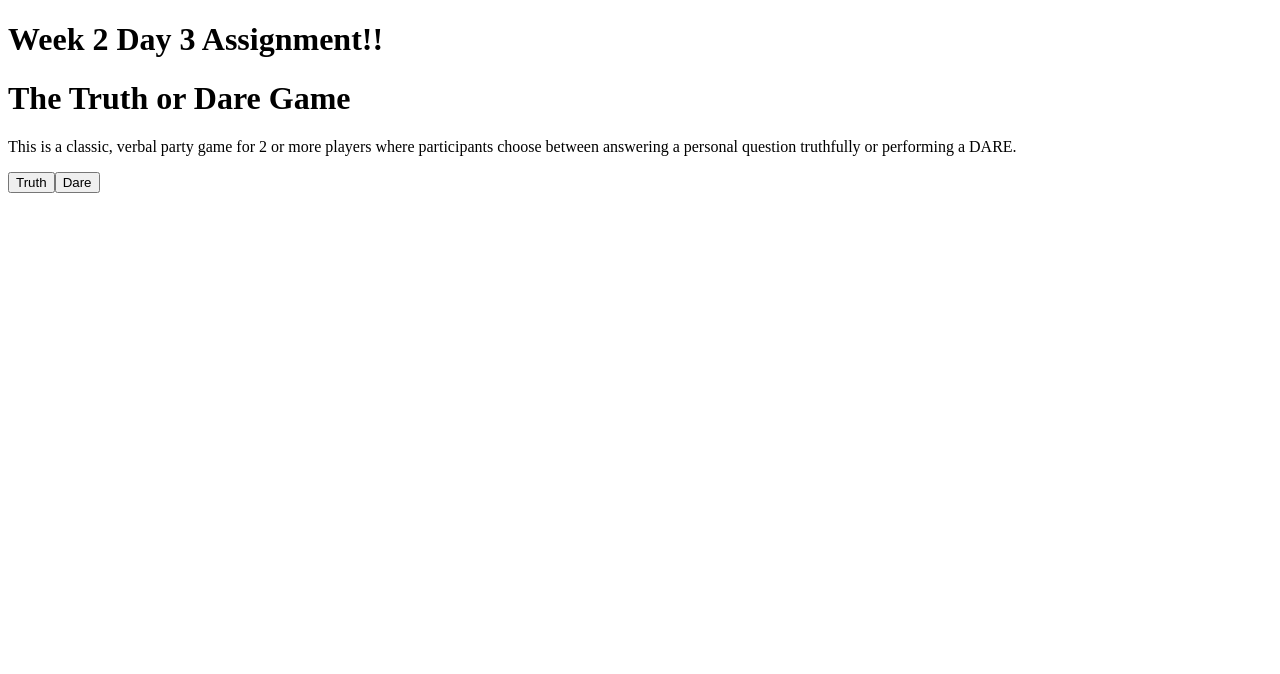
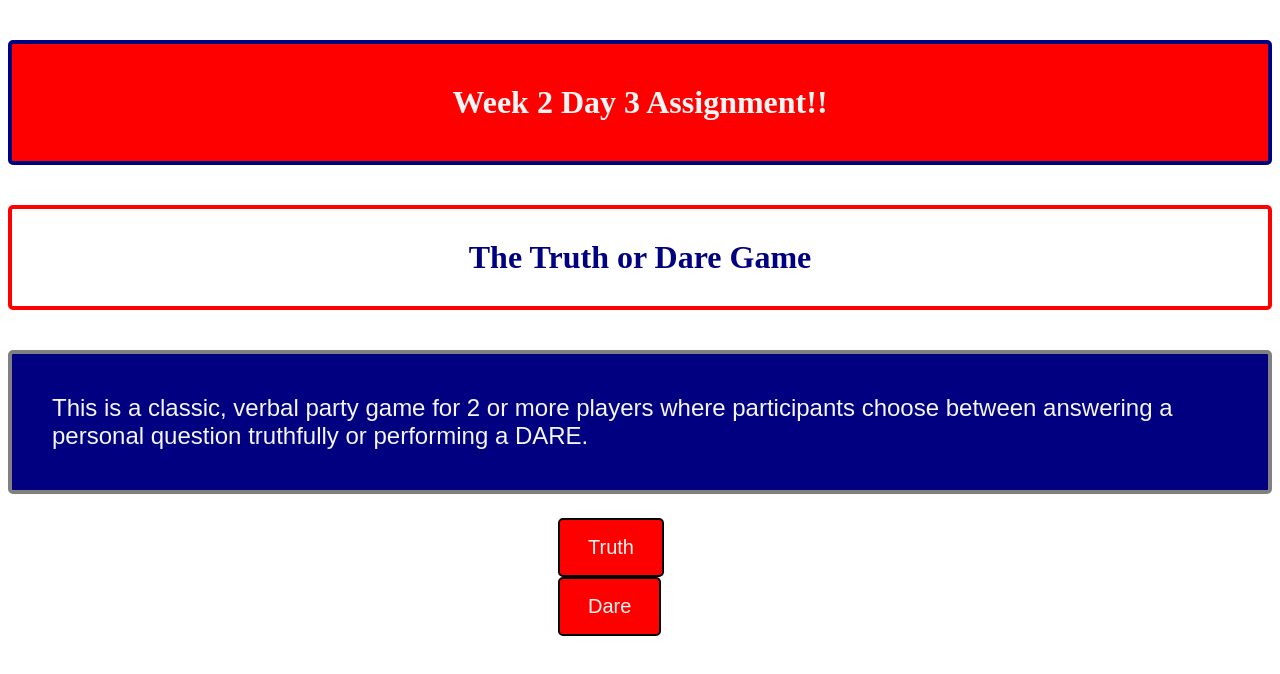
Before and after one commit to Lubeth2026/level3-w2d3-Assignment, a React (Vite) app in the folder appBuild/: page / in a window 1280 px wide. Shown: the top 674 px of the page. Built offline with nearby package versions, Linux system fonts and the light colour scheme.

Commit message:
Add README and styling to page

```diff
--- a/appBuild/src/App.css
+++ b/appBuild/src/App.css
@@ -0,0 +1,45 @@
+.gameCard{
+  padding: 40px;
+  border-radius: 5px;
+  border: 4px solid navy;
+  margin-top: 40px;
+  background-color: red;
+  display: flex;
+  align-items: center;
+  justify-content: center;
+  color: whitesmoke;
+}
+.gameCard2{
+  padding: 30px;
+  border-radius: 5px;
+  border: 4px solid red;
+  margin-top: 40px;
+  display: flex;
+  align-items: center;
+  justify-content: center;
+  color: navy;
+}
+.gameCard3{
+  padding: 40px;
+  border-radius: 5px;
+  border: 4px solid gray;
+  margin-top: 40px;
+  background-color: navy;
+  display: flex;
+  align-items: center;
+  justify-content: center;
+  color: whitesmoke;
+  font-size: 24px;
+  font-family: sans-serif;
+}
+button{
+  display: flex;
+  font-size: 20px;
+  font-family: sans-serif;
+  padding: 16px 28px;
+  margin-left: 550px;
+  background-color: red;
+  border: 2px solid black;
+  color: whitesmoke;
+  border-radius: 5px;
+}
--- a/appBuild/src/App.jsx
+++ b/appBuild/src/App.jsx
@@ -8,7 +8,7 @@ function App() {
 
   return (
     <>
-      <h1>Week 2 Day 3 Assignment!!</h1>
+      <h1 className="gameCard">Week 2 Day 3 Assignment!!</h1>
       <Title gameName="The Truth or Dare Game"/>
       <Description message="This is a classic, verbal party game for 2 or more players where participants choose between answering a personal question truthfully or performing a DARE."/>
       <TruthOrDare/>
--- a/appBuild/src/components/Description.jsx
+++ b/appBuild/src/components/Description.jsx
@@ -4,7 +4,7 @@
 export default function Description({ message }){
     return(
         <>
-        <p>{message}</p>
+        <p className="gameCard3">{message}</p>
         </>
     )
 }
--- a/appBuild/src/components/Title.jsx
+++ b/appBuild/src/components/Title.jsx
@@ -4,7 +4,7 @@
 export default function Title({ gameName }){
     return(
         <>
-        <h1>{gameName}</h1>
+        <h1 className="gameCard2">{gameName}</h1>
         </>
     )
 }
--- a/appBuild/src/components/TruthOrDare.jsx
+++ b/appBuild/src/components/TruthOrDare.jsx
@@ -21,8 +21,8 @@ export default function TruthOrDare(){
     ];
     const [info, setInfo] = useState("");
 
-//Random scales the # to size of array//
-//Floor gives a random/# an index between 0 and the last of the array//
+//.Random scales the # to size of array//
+//.Floor gives a random/# an index between 0 and the last of the array//
 //Event Listener//
     const myTruth = () => {
         const randomTruth = truths[Math.floor(Math.random() * truths.length)];
@@ -33,9 +33,10 @@ export default function TruthOrDare(){
        setInfo(`Dare: ${randomDare}`);
     };
 //Each button when clicked changes the page//
+//if Info exists/truthy, then displays the Info wrapped in p tags//
      return (
        <>
-         <div>
+         <div className="gameCard4">
            <button onClick={myTruth}>Truth</button>
            <button onClick={myDare}>Dare</button>
            {info && <p>{info}</p>}
```
Also changed, not shown: 1 other file (tests, documents, lock files or other folders).
